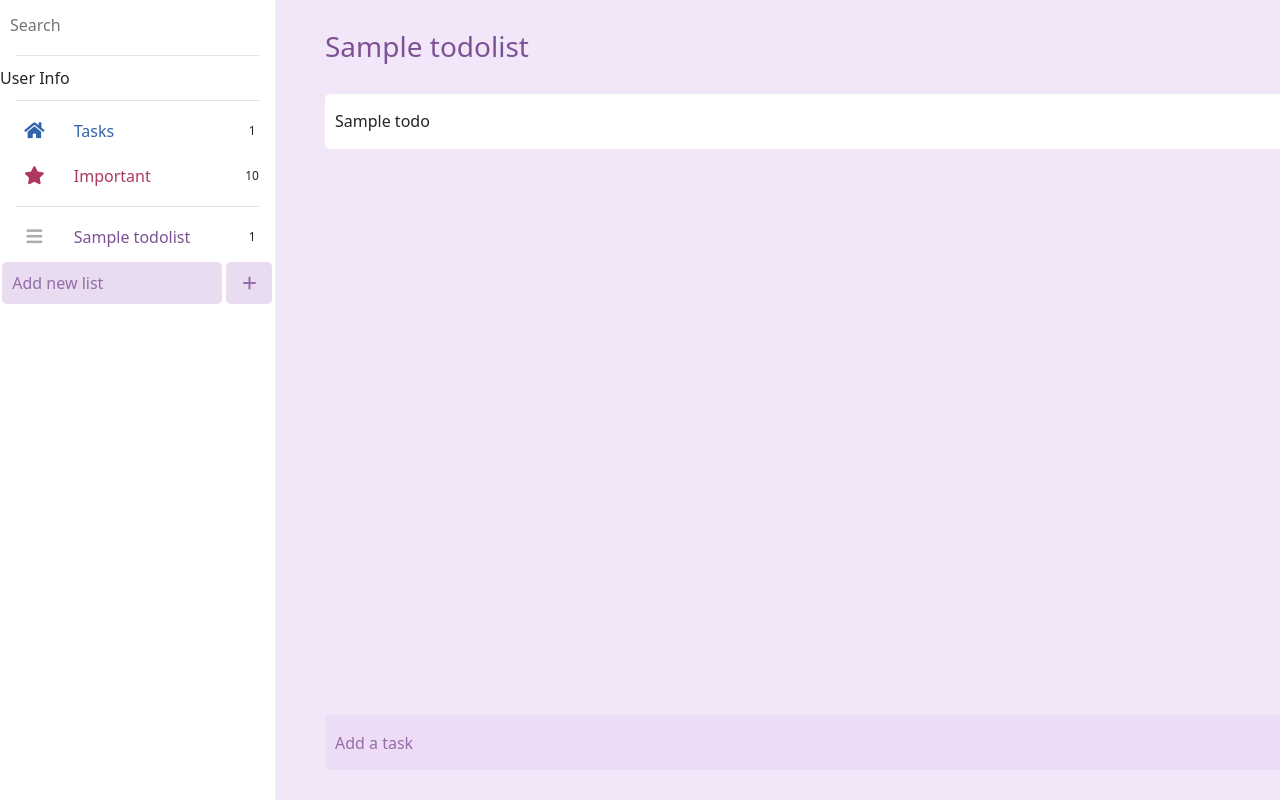
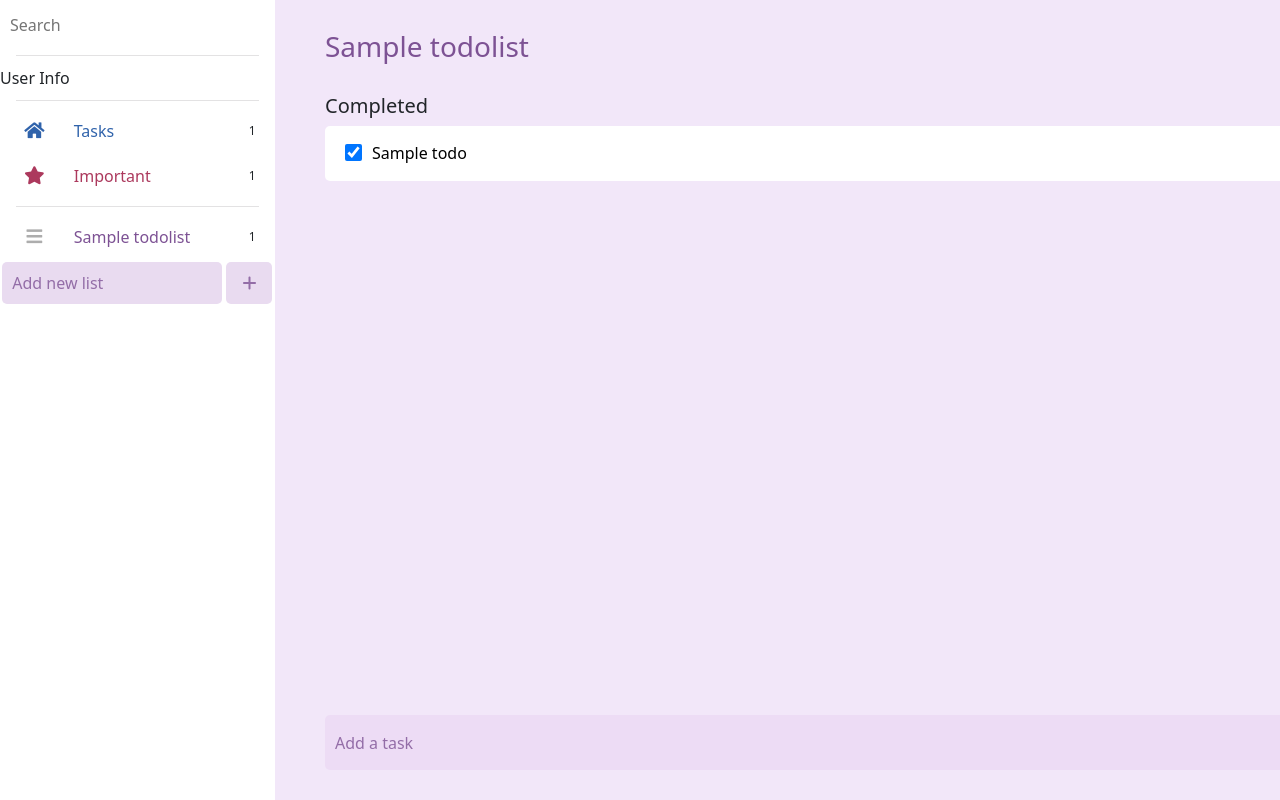
Before and after one commit to UTKx/vigilant-octo-waffle, a Django app: template ToDo/templates/todoapp/index.html in a window 1280 px wide. Run offline with Django 3.2, Linux system fonts and the light colour scheme; tables that the repository leaves empty hold one stand-in row (values such as "Sample post"); the template is opened without the code that fills it: values that come from a table or form of the project are taken from there, most other values are stand-ins (such as "Sample title", 1, 10 or a date in 2020); some libraries are stand-ins or nearby versions.

Commit message:
front end for todos

```diff
--- a/ToDo/static/css/style.css
+++ b/ToDo/static/css/style.css
@@ -13,6 +13,21 @@
     margin-top: 30px;
 }
 
+.todolist a {
+    text-decoration: none;
+    color: black;
+}
+
+.checkbox {
+    vertical-align: middle;
+    margin-left: 10px;
+    margin-right: 10px;
+    margin-top: -3px;
+    height: 17px;
+    width: 17px;
+    border-radius: 50%;
+}
+
 .todo {
     background-color: white;
     height: 55px;
@@ -20,6 +35,7 @@
     border-radius: 5px;
     padding: 0 10px;
     margin-top: 2px;
+    vertical-align: middle;
 }
 
 .todoform {
--- a/ToDo/templates/main.html
+++ b/ToDo/templates/main.html
@@ -26,8 +26,6 @@
     <!-- Custom CSS -->
     <link rel="stylesheet" href="{% static 'css/sidebar.css' %}">
     <link rel="stylesheet" href="{% static 'css/style.css' %}">
-
-
 </head>
 
 <body>
--- a/ToDo/templates/todoapp/index.html
+++ b/ToDo/templates/todoapp/index.html
@@ -31,7 +31,7 @@
         <div class="col-7 sidebar-item" id="item2">
             <a href="{% url 'show' 10 %}" style="color: #AC395D;">Important</a>
         </div>
-        <div class="col-2 sidebar-item" id="item3">10</div>
+        <div class="col-2 sidebar-item" id="item3">{{imp_count}}</div>
     </div>
 
     <div class="container">
@@ -66,7 +66,21 @@
         </div>
         <div class="todolist">
             {% for task in tasks %}
-            <div class="todo">{{task}}</div>
+            {% if not task.is_finished %}
+            <a href="{% url 'finished' task.id %}">
+                <div class="todo"><input class="checkbox" type="checkbox" id="checkbox"
+                        data-todo-id="{{ task.id }}">{{task.title}}</div>
+            </a>
+            {% endif %}
+            {% endfor %}
+            <h5>Completed</h5>
+            {% for task in tasks %}
+            {% if task.is_finished %}
+            <a href="">
+                <div class="todo"><input class="checkbox" type="checkbox" id="checkbox" data-todo-id="{{ task.id }}"
+                        checked="checked" onclick="return false">{{task.title}}</div>
+            </a>
+            {% endif %}
             {% endfor %}
         </div>
         <div class="todoform">
--- a/ToDo/templates/todoapp/showtodo.html
+++ b/ToDo/templates/todoapp/showtodo.html
@@ -20,14 +20,14 @@
         <div class="col-7 sidebar-item" id="item2">
             <a href="{% url 'show' 9 %}" style="color: #3063AB;">Tasks</a>
         </div>
-        <div class="col-2 sidebar-item" id="item3">2</div>
+        <div class="col-2 sidebar-item" id="item3">{{task_count}}</div>
     </div>
     <div class="row sidebar-side">
         <div class="col-3 sidebar-item" id="item1"><i class="fas fa-star" style="color: #AC395D;"></i></div>
         <div class="col-7 sidebar-item" id="item2">
             <a href="{% url 'show' 10 %}" style="color: #AC395D;">Important</a>
         </div>
-        <div class="col-2 sidebar-item" id="item3">10</div>
+        <div class="col-2 sidebar-item" id="item3">{{imp_count}}</div>
     </div>
 
     <div class="container">
```
